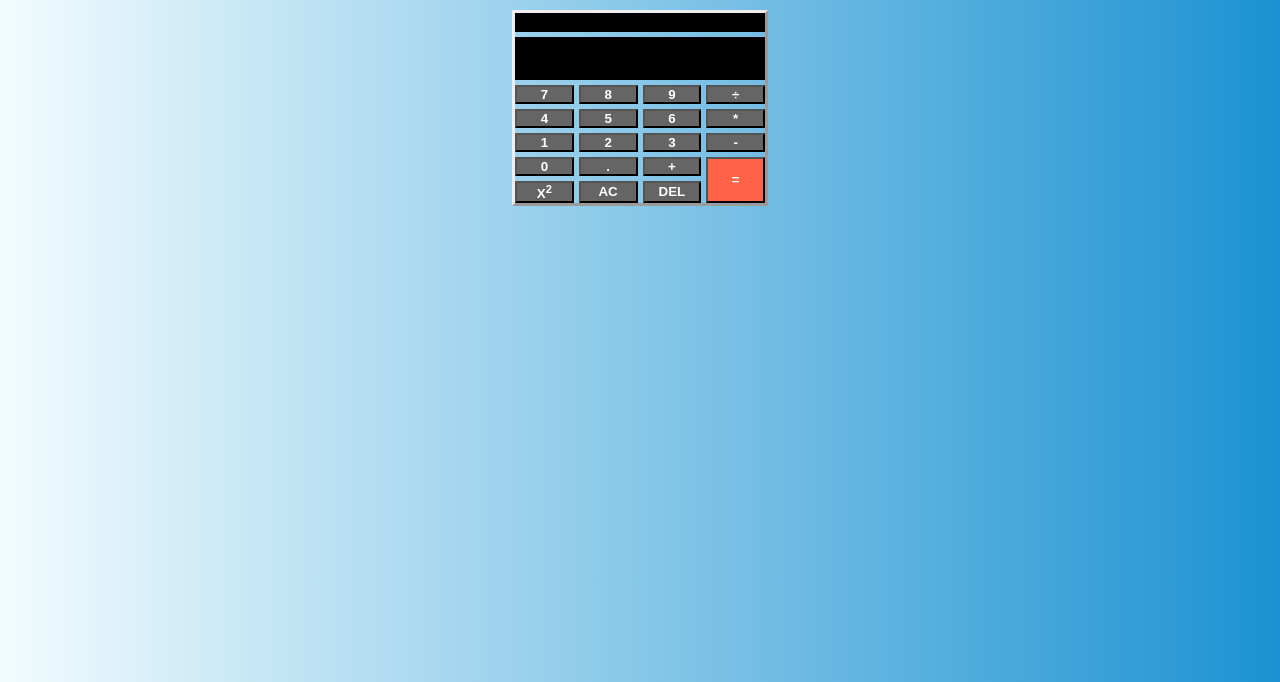
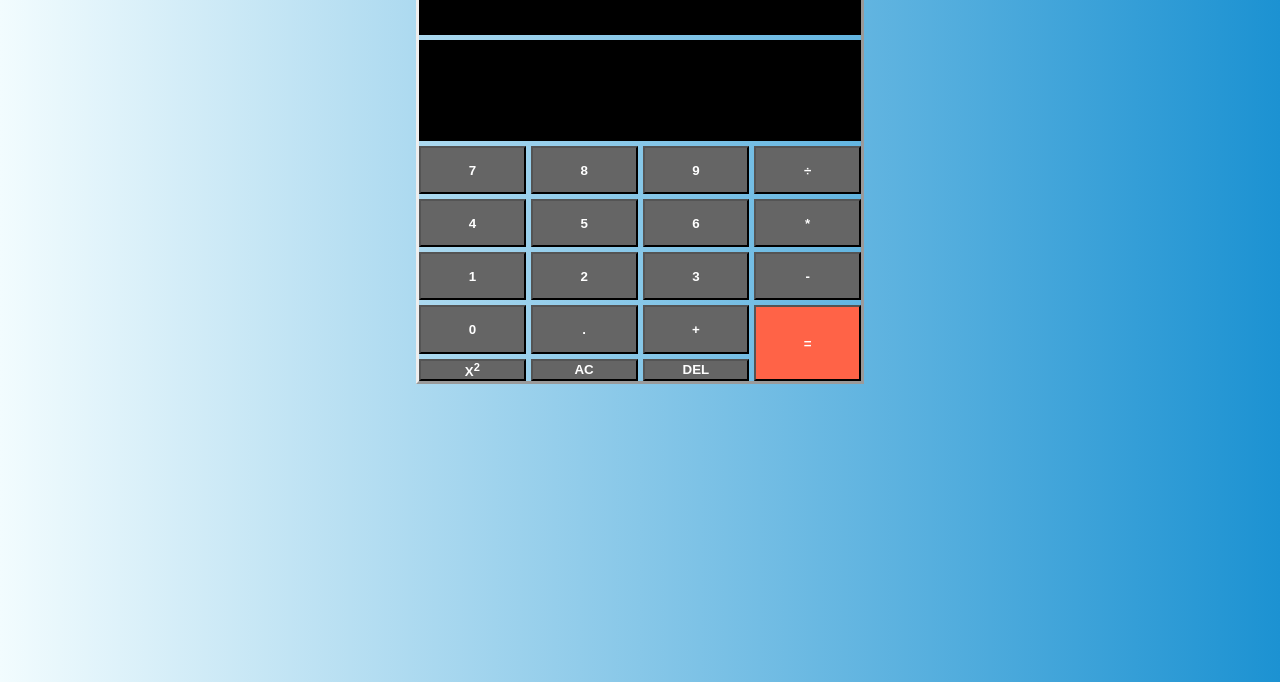
Before and after one commit to Rafsun-Jany/Calculator-Using-Javascript, a plain HTML site: page index.html in a window 1280 px wide. Shown: the part 118-800 px from the top of the page. Drawn offline with Linux system fonts and the light colour scheme.

Commit message:
Calculator

```diff
--- a/app.css
+++ b/app.css
@@ -18,17 +18,17 @@ body {
 }
 .heading {
   text-align: center;
-  margin-top: 5%;
+  margin-top: 3%;
   font-family: cursive;
 }
 button {
   background-color: #656565;
   color: white;
-  font-weight: 700;
+  font-weight: 900;
 }
 .container {
-  width: 20%;
-  height: 70%;
+  width: 35%;
+  height: 50vh;
   grid-gap: 5px;
   border-style: outset;
   margin: 2% auto;
@@ -48,7 +48,7 @@ button {
 .previousDisplay {
   grid-area: pd;
   background-color: black;
-  font-size: 14px;
+  font-size: 19px;
   text-align: right;
   overflow: auto;
 }
@@ -56,7 +56,7 @@ button {
   grid-area: cd;
   background-color: black;
   overflow: auto;
-  font-size: 20px;
+  font-size: 25px;
   height: auto;
   text-align: right;
 }
```
